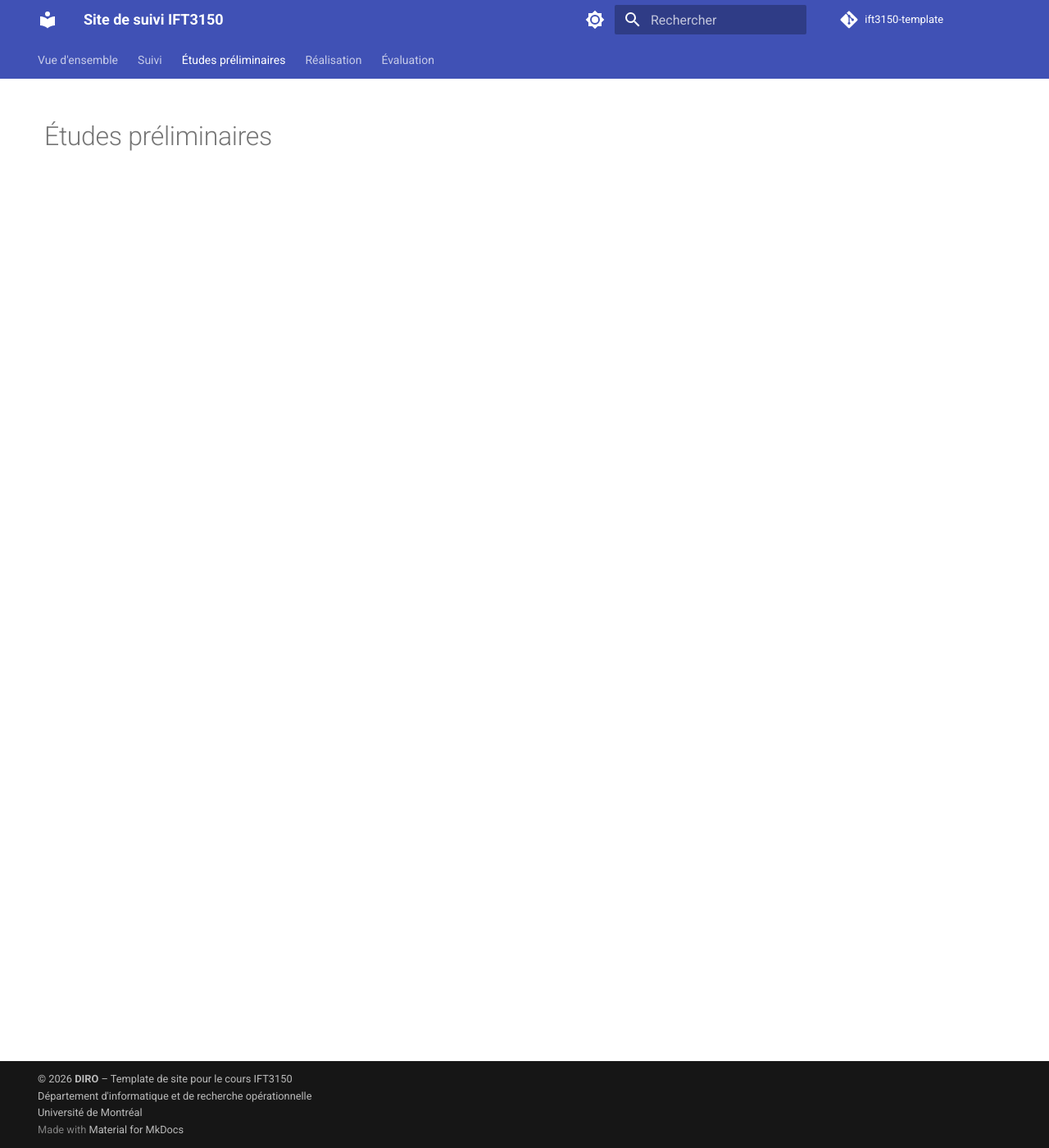
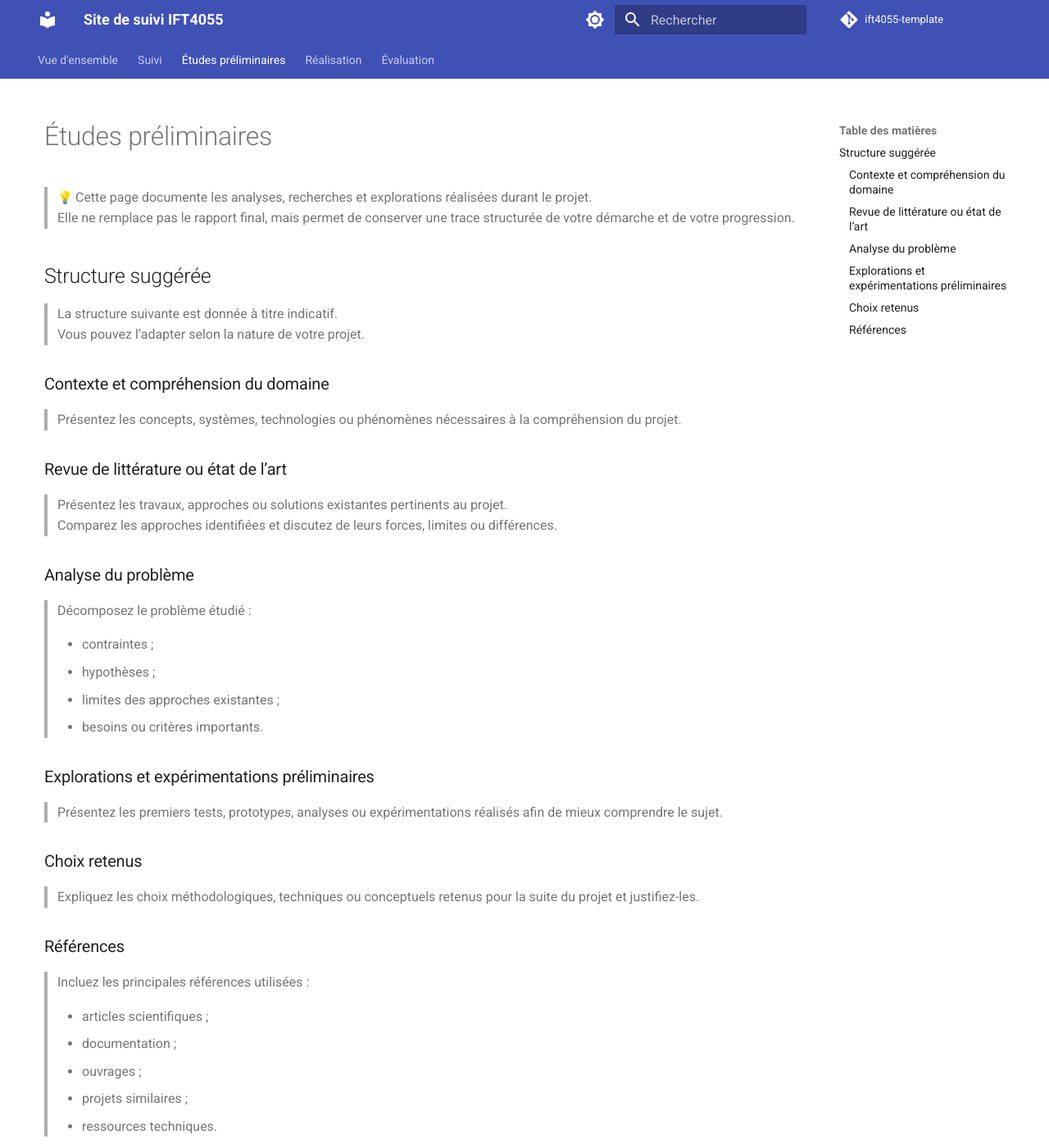
Before and after one commit to MaxGauthier/ift4055-project, an MkDocs documentation site: the page built from docs/analyse.md, in a window 1280 px wide and 1400 px high. Shown: the whole window at 82% size. Built offline with MkDocs 1.6.1 and Material for MkDocs 9.7.7, drawn with Linux system fonts in a browser that asks for light colours; emoji names are drawn with the system emoji font; comment, search, counter and statistics services are not loaded; some of the changed text lies outside the part shown.

```diff
--- a/docs/analyse.md
+++ b/docs/analyse.md
@@ -11,3 +11,47 @@ title: Études préliminaires
 </style>
 
 # Études préliminaires
+
+> :bulb: Cette page documente les analyses, recherches et explorations réalisées durant le projet.
+> Elle ne remplace pas le rapport final, mais permet de conserver une trace structurée de votre démarche et de votre progression.
+
+## Structure suggérée
+
+> La structure suivante est donnée à titre indicatif.
+> Vous pouvez l’adapter selon la nature de votre projet.
+
+### Contexte et compréhension du domaine
+
+> Présentez les concepts, systèmes, technologies ou phénomènes nécessaires à la compréhension du projet.
+
+### Revue de littérature ou état de l’art
+
+> Présentez les travaux, approches ou solutions existantes pertinents au projet.
+> Comparez les approches identifiées et discutez de leurs forces, limites ou différences.
+
+### Analyse du problème
+
+> Décomposez le problème étudié :
+>
+> - contraintes ;
+> - hypothèses ;
+> - limites des approches existantes ;
+> - besoins ou critères importants.
+
+### Explorations et expérimentations préliminaires
+
+> Présentez les premiers tests, prototypes, analyses ou expérimentations réalisés afin de mieux comprendre le sujet.
+
+### Choix retenus
+
+> Expliquez les choix méthodologiques, techniques ou conceptuels retenus pour la suite du projet et justifiez-les.
+
+### Références
+
+> Incluez les principales références utilisées :
+>
+> - articles scientifiques ;
+> - documentation ;
+> - ouvrages ;
+> - projets similaires ;
+> - ressources techniques.
--- a/docs/evaluation.md
+++ b/docs/evaluation.md
@@ -10,5 +10,56 @@ title: Évaluation & Discussion
     }
 </style>
 
+# Évaluation
 
-# Évaluation & Discussion
+> :bulb: Cette page sert à présenter comment le projet a été évalué, analysé ou validé.
+> Elle ne remplace pas le rapport final, mais permet de documenter progressivement les résultats obtenus et leur interprétation.
+
+
+## Structure suggérée
+
+> La structure suivante est donnée à titre indicatif.
+> Vous pouvez l’adapter selon la nature du projet.
+
+### Méthodologie d’évaluation
+
+> Expliquez comment le projet a été évalué :
+>
+> - scénarios d’utilisation ;
+> - tests ;
+> - mesures quantitatives ;
+> - analyses qualitatives ;
+> - comparaison d’approches ;
+> - validation expérimentale ;
+> - retours utilisateurs ;
+> - études de cas.
+
+### Résultats obtenus
+
+> Présentez les principaux résultats :
+>
+> - observations ;
+> - performances ;
+> - comportements observés ;
+> - comparaisons ;
+> - résultats expérimentaux.
+
+### Analyse et interprétation
+
+> Discutez des résultats obtenus :
+>
+> - les objectifs ont-ils été atteints ?
+> - quels éléments ont bien fonctionné ?
+> - quelles limites ont été observées ?
+> - quels résultats étaient inattendus ?
+
+### Limites du projet
+
+> Présentez les principales limites :
+>
+> - contraintes techniques ;
+> - taille des données ;
+> - hypothèses ;
+> - portée limitée ;
+> - temps disponible ;
+> - biais possibles.
--- /dev/null
+++ b/docs/realisation.md
@@ -0,0 +1,67 @@
+---
+title: Travail réalisé
+---
+
+<style>
+    @media screen and (min-width: 76em) {
+        .md-sidebar--primary {
+            display: none !important;
+        }
+    }
+</style>
+
+# Réalisation
+
+> :bulb: Cette page documente l’évolution concrète du projet durant le trimestre.
+> Elle ne remplace pas le rapport final, mais permet de documenter progressivement le travail effectué, les décisions prises et les principaux résultats obtenus.
+
+
+## Structure suggérée
+
+> La structure suivante est donnée à titre indicatif.
+> Vous pouvez l’adapter selon votre projet.
+
+### Architecture, modèle ou démarche générale
+
+> Présentez l’organisation générale du projet :
+>
+> - architecture logicielle ;
+> - pipeline expérimental ;
+> - structure des données ;
+> - méthodologie ;
+> - environnement de travail ;
+> - outils utilisés.
+
+### Développement, expérimentation ou analyses réalisées
+
+> Présentez les principales réalisations effectuées :
+>
+> - fonctionnalités développées ;
+> - prototypes réalisés ;
+> - expérimentations ;
+> - analyses ;
+> - traitements de données ;
+> - modèles testés.
+
+### Difficultés (majeures) rencontrées
+
+> Décrivez les principaux défis techniques, méthodologiques ou conceptuels rencontrés durant le projet ainsi que les solutions envisagées.
+
+### Ajustements et décisions importantes
+
+> Présentez les changements importants effectués durant le projet :
+>
+> - redéfinition d’objectifs ;
+> - changements méthodologiques ;
+> - choix techniques ;
+> - limitations identifiées.
+
+### Captures, figures ou démonstrations
+
+> Ajoutez toute ressource utile permettant d’illustrer l’évolution du projet :
+>
+> - captures d’écran ;
+> - diagrammes ;
+> - graphiques ;
+> - prototypes ;
+> - extraits de résultats.
--- a/mkdocs.yml
+++ b/mkdocs.yml
@@ -1,7 +1,7 @@
-site_name: Site de suivi IFT3150
-site_description: Template de site web pour le cours IFT3150
+site_name: Site de suivi IFT4055
+site_description: Template de site web pour le cours IFT4055
 site_author: Louis-Edouard Lafontant
-site_url: https://ift3150-template.github.io
+site_url: https://ift4055-template.github.io
 
 theme:
   name: material
@@ -35,10 +35,10 @@ theme:
     text: Roboto
     code: Roboto Mono
 
-copyright: "&copy; 2026 <b>DIRO</b> &ndash; Template de site pour le cours IFT3150 <br>Département d'informatique et de recherche opérationnelle <br>Université de Montréal"
+copyright: "&copy; 2026 <b>DIRO</b> &ndash; Template de site pour le cours IFT4055 <br>Département d'informatique et de recherche opérationnelle <br>Université de Montréal"
 
-repo_name: ift3150-template
-repo_url: https://github.com/ift3150-template/ift3150-template.github.io
+repo_name: ift4055-template
+repo_url: https://github.com/ift4055-template/ift4055-template.github.io
 # edit_uri: edit/main/docs/
 
 # extra:
@@ -73,5 +73,5 @@ nav:
   - Vue d'ensemble: index.md
   - Suivi: suivi.md
   - Études préliminaires: analyse.md
-  - Réalisation: conception.md
+  - Réalisation: realisation.md
   - Évaluation: evaluation.md
```
Also changed, not shown: README.md (+7 -6 lines), docs/conception.md (deleted, +0 -13 lines), docs/index.md (+24 -13 lines), docs/resume.md (deleted, +0 -46 lines).
